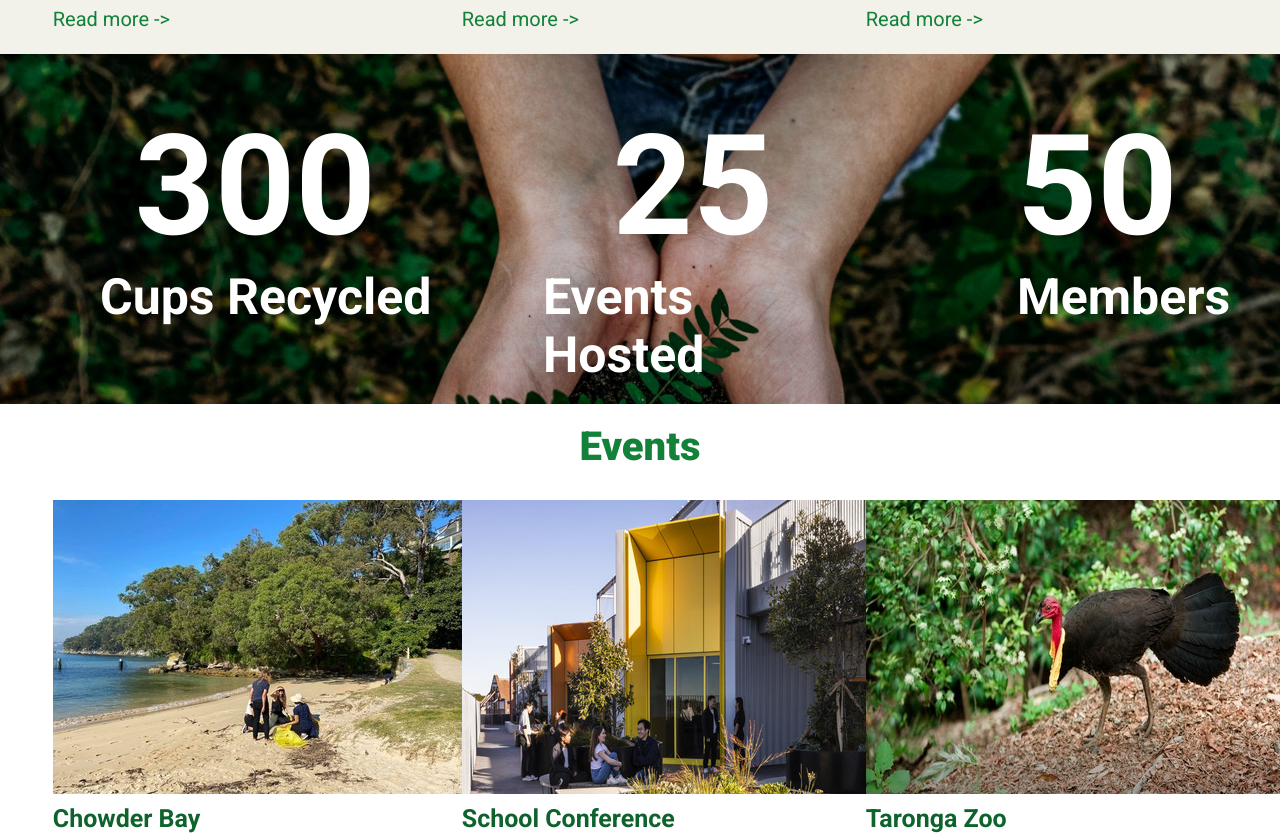
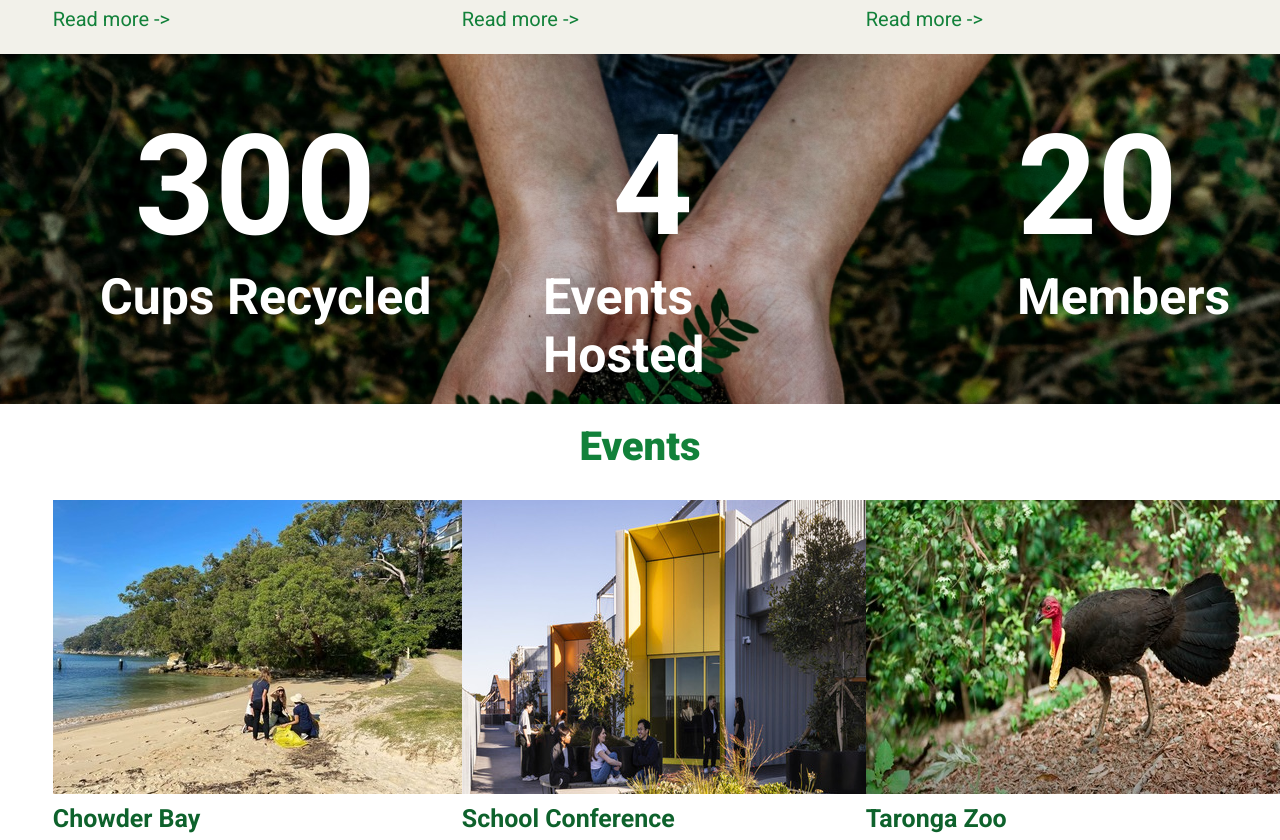
Before and after one commit to Hannah-IW/EnviroClub, a plain HTML site: page index.html in a window 1280 px wide. Shown: the part 1986-2826 px from the top of the page. Drawn offline with nearby package versions, Linux system fonts and the light colour scheme.

Commit message:
index.html

```diff
--- a/index.html
+++ b/index.html
@@ -138,12 +138,12 @@
             </div>
 
             <div class="events">
-                <h2>&nbsp;&nbsp;25</h2>
+                <h2>&nbsp;&nbsp;4</h2>
                 <h3>Events Hosted</h3>
             </div>
 
             <div class="members">
-                <h2>50</h2>
+                <h2>20</h2>
                 <h3>Members</h3>
             </div>
         </div>
```
